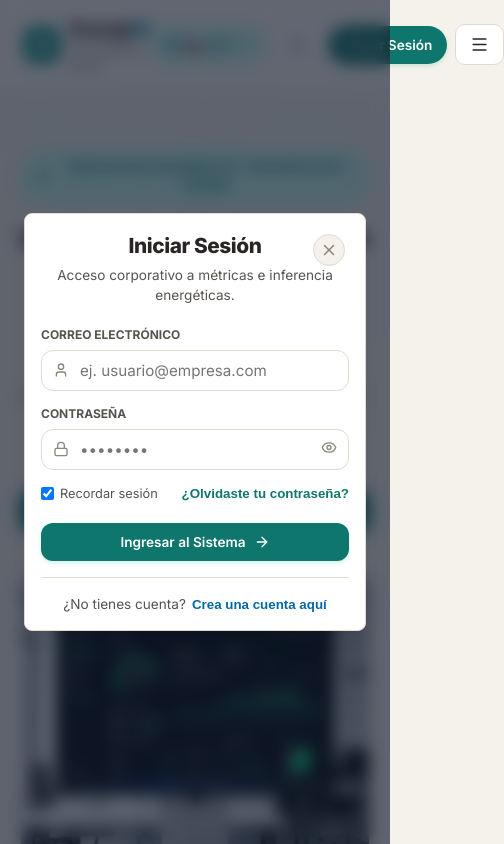
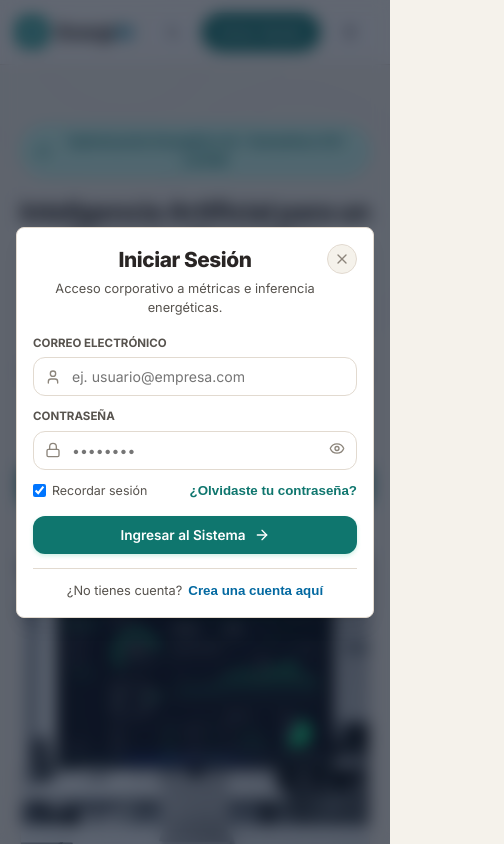
Before and after one commit to No-Country-simulation/G9-LATAM-TEAM-60, a React (Vite) app in the folder Frontend/: page / in a window 390 px wide. Both pictures are taken after a click on the button "Iniciar Sesión". Shown: the top 844 px of the page, 504 px wide, since content can reach past the window. Built offline with nearby package versions, Linux system fonts and the light colour scheme.

Commit message:
fix: resolve mobile header overflow, eliminate duplicate country badge text, and make AuthModal fully responsive to all screen resolutions

```diff
--- a/Frontend/src/components/AuthModal.tsx
+++ b/Frontend/src/components/AuthModal.tsx
@@ -47,64 +47,74 @@ export const AuthModal: React.FC<AuthModalProps> = ({ isOpen, onClose }) => {
   return (
     <div style={{
       position: 'fixed',
-      top: 0, left: 0, right: 0, bottom: 0,
+      inset: 0,
       background: 'rgba(15, 23, 42, 0.65)',
       backdropFilter: 'blur(8px)',
+      WebkitBackdropFilter: 'blur(8px)',
       zIndex: 100,
       display: 'flex',
       alignItems: 'center',
       justifyContent: 'center',
-      padding: '24px'
+      padding: '16px',
+      overflowY: 'auto'
     }}>
-      <div className="saas-card animate-fade-in" style={{
-        maxWidth: '460px',
-        width: '100%',
-        padding: '32px',
-        position: 'relative',
-        boxShadow: 'var(--shadow-lg)',
-        background: 'var(--bg-surface)'
-      }}>
+      <div
+        className="saas-card animate-fade-in"
+        style={{
+          maxWidth: '440px',
+          width: '100%',
+          maxHeight: '90vh',
+          overflowY: 'auto',
+          padding: '28px 24px',
+          position: 'relative',
+          boxShadow: 'var(--shadow-lg)',
+          background: 'var(--bg-elevated)',
+          borderRadius: '20px',
+          border: '1px solid var(--border-color)'
+        }}
+      >
         <button
           onClick={onClose}
           style={{
             position: 'absolute',
-            top: '20px',
-            right: '20px',
+            top: '16px',
+            right: '16px',
             background: 'var(--bg-primary)',
             border: '1px solid var(--border-color)',
             color: 'var(--text-muted)',
-            width: '32px',
-            height: '32px',
+            width: '30px',
+            height: '30px',
             borderRadius: '50%',
             display: 'flex',
             alignItems: 'center',
             justifyContent: 'center',
-            cursor: 'pointer'
+            cursor: 'pointer',
+            zIndex: 10
           }}
+          title="Cerrar"
         >
-          <X size={18} />
+          <X size={16} />
         </button>
 
-
-        <div style={{ textAlign: 'center', marginBottom: '20px' }}>
-          <h2 style={{ fontSize: '1.6rem', fontWeight: 800 }}>
+        <div style={{ textAlign: 'center', marginBottom: '18px', paddingRight: '20px' }}>
+          <h2 style={{ fontSize: '1.4rem', fontWeight: 800 }}>
             {isRegister ? 'Crear Cuenta EnergiAI' : 'Iniciar Sesión'}
           </h2>
-          <p style={{ color: 'var(--text-secondary)', fontSize: '0.85rem', marginTop: '4px' }}>
+          <p style={{ color: 'var(--text-secondary)', fontSize: '0.8rem', marginTop: '4px' }}>
             Acceso corporativo a métricas e inferencia energéticas.
           </p>
         </div>
 
         {error && (
-          <div style={{ background: 'var(--badge-error-bg)', border: '1px solid var(--badge-error-border)', padding: '10px 14px', borderRadius: '10px', color: 'var(--badge-error-text)', fontSize: '0.85rem', marginBottom: '16px', display: 'flex', alignItems: 'center', gap: '8px' }}>
-            <AlertCircle size={16} /> {error}
+          <div style={{ background: 'var(--badge-error-bg)', border: '1px solid var(--badge-error-border)', padding: '10px 12px', borderRadius: '10px', color: 'var(--badge-error-text)', fontSize: '0.8rem', marginBottom: '14px', display: 'flex', alignItems: 'center', gap: '8px' }}>
+            <AlertCircle size={15} style={{ flexShrink: 0 }} /> <span>{error}</span>
           </div>
         )}
 
-        <form onSubmit={handleSubmit} style={{ display: 'flex', flexDirection: 'column', gap: '14px' }}>
+        <form onSubmit={handleSubmit} style={{ display: 'flex', flexDirection: 'column', gap: '12px' }}>
           {isRegister && (
             <div>
-              <label style={{ display: 'block', fontSize: '0.75rem', fontWeight: 700, color: 'var(--text-secondary)', textTransform: 'uppercase', marginBottom: '6px' }}>
+              <label style={{ display: 'block', fontSize: '0.72rem', fontWeight: 700, color: 'var(--text-secondary)', textTransform: 'uppercase', marginBottom: '5px' }}>
                 Nombre Completo
               </label>
               <div style={{ position: 'relative' }}>
@@ -116,14 +126,14 @@ export const AuthModal: React.FC<AuthModalProps> = ({ isOpen, onClose }) => {
                   value={nombre}
                   onChange={(e) => setNombre(e.target.value)}
                   className="saas-input"
-                  style={{ paddingLeft: '38px' }}
+                  style={{ paddingLeft: '38px', width: '100%', fontSize: '0.88rem' }}
                 />
               </div>
             </div>
           )}
 
           <div>
-            <label style={{ display: 'block', fontSize: '0.75rem', fontWeight: 700, color: 'var(--text-secondary)', textTransform: 'uppercase', marginBottom: '6px' }}>
+            <label style={{ display: 'block', fontSize: '0.72rem', fontWeight: 700, color: 'var(--text-secondary)', textTransform: 'uppercase', marginBottom: '5px' }}>
               Correo Electrónico
             </label>
             <div style={{ position: 'relative' }}>
@@ -135,13 +145,13 @@ export const AuthModal: React.FC<AuthModalProps> = ({ isOpen, onClose }) => {
                 value={username}
                 onChange={(e) => setUsername(e.target.value)}
                 className="saas-input"
-                style={{ paddingLeft: '38px' }}
+                style={{ paddingLeft: '38px', width: '100%', fontSize: '0.88rem' }}
               />
             </div>
           </div>
 
           <div>
-            <label style={{ display: 'block', fontSize: '0.75rem', fontWeight: 700, color: 'var(--text-secondary)', textTransform: 'uppercase', marginBottom: '6px' }}>
+            <label style={{ display: 'block', fontSize: '0.72rem', fontWeight: 700, color: 'var(--text-secondary)', textTransform: 'uppercase', marginBottom: '5px' }}>
               Contraseña
             </label>
             <div style={{ position: 'relative' }}>
@@ -153,7 +163,7 @@ export const AuthModal: React.FC<AuthModalProps> = ({ isOpen, onClose }) => {
                 value={pass}
                 onChange={(e) => setPass(e.target.value)}
                 className="saas-input"
-                style={{ paddingLeft: '38px', paddingRight: '38px' }}
+                style={{ paddingLeft: '38px', paddingRight: '38px', width: '100%', fontSize: '0.88rem' }}
               />
               <button
                 type="button"
@@ -166,7 +176,7 @@ export const AuthModal: React.FC<AuthModalProps> = ({ isOpen, onClose }) => {
           </div>
 
           {/* Recordar Sesión & Recuperar Contraseña */}
-          <div style={{ display: 'flex', justifyContent: 'space-between', alignItems: 'center', fontSize: '0.8rem', color: 'var(--text-secondary)' }}>
+          <div style={{ display: 'flex', justifyContent: 'space-between', alignItems: 'center', fontSize: '0.78rem', color: 'var(--text-secondary)', flexWrap: 'wrap', gap: '6px' }}>
             <label style={{ display: 'flex', alignItems: 'center', gap: '6px', cursor: 'pointer' }}>
               <input type="checkbox" checked={rememberMe} onChange={(e) => setRememberMe(e.target.checked)} />
               Recordar sesión
@@ -180,13 +190,13 @@ export const AuthModal: React.FC<AuthModalProps> = ({ isOpen, onClose }) => {
             type="submit"
             disabled={loading}
             className="btn btn-primary"
-            style={{ width: '100%', padding: '12px', marginTop: '6px', fontSize: '0.95rem' }}
+            style={{ width: '100%', padding: '10px 16px', marginTop: '4px', fontSize: '0.9rem', borderRadius: '12px', display: 'flex', alignItems: 'center', justifyContent: 'center', gap: '8px' }}
           >
             {loading ? 'Procesando...' : (isRegister ? 'Registrar y Continuar' : 'Ingresar al Sistema')} <ArrowRight size={16} />
           </button>
         </form>
 
-        <div style={{ textAlign: 'center', marginTop: '16px', paddingTop: '16px', borderTop: '1px solid var(--border-color)', fontSize: '0.85rem', color: 'var(--text-secondary)' }}>
+        <div style={{ textAlign: 'center', marginTop: '14px', paddingTop: '12px', borderTop: '1px solid var(--border-color)', fontSize: '0.8rem', color: 'var(--text-secondary)' }}>
           {isRegister ? '¿Ya tienes una cuenta?' : '¿No tienes cuenta?'}
           <button
             type="button"
--- a/Frontend/src/components/LandingPage.tsx
+++ b/Frontend/src/components/LandingPage.tsx
@@ -50,29 +50,33 @@ export const LandingPage: React.FC<LandingPageProps> = ({ onStartSimulation, onO
         top: 0,
         zIndex: 50,
         background: 'var(--bg-glass)',
-        backdropFilter: 'blur(12px)',
+        backdropFilter: 'blur(16px)',
+        WebkitBackdropFilter: 'blur(16px)',
         borderBottom: '1px solid var(--border-color)',
-        padding: '14px 24px',
+        padding: '12px 16px',
         display: 'flex',
         alignItems: 'center',
-        justifyContent: 'space-between'
+        justifyContent: 'space-between',
+        maxWidth: '100vw',
+        boxSizing: 'border-box',
+        gap: '8px'
       }}>
-        <div style={{ display: 'flex', alignItems: 'center', gap: '10px', cursor: 'pointer' }} onClick={() => window.scrollTo({ top: 0, behavior: 'smooth' })}>
-          <div style={{ background: 'var(--color-emerald-500)', padding: '8px', borderRadius: '10px', display: 'flex' }}>
-            <Zap size={20} color="#ffffff" fill="#ffffff" />
+        <div style={{ display: 'flex', alignItems: 'center', gap: '8px', cursor: 'pointer', flexShrink: 0 }} onClick={() => window.scrollTo({ top: 0, behavior: 'smooth' })}>
+          <div style={{ background: 'var(--color-emerald-500)', padding: '7px', borderRadius: '10px', display: 'flex' }}>
+            <Zap size={18} color="#ffffff" fill="#ffffff" />
           </div>
           <div>
-            <span style={{ fontSize: '1.25rem', fontWeight: 800, letterSpacing: '-0.5px' }}>
+            <span style={{ fontSize: '1.2rem', fontWeight: 800, letterSpacing: '-0.5px', whiteSpace: 'nowrap' }}>
               Energi<span className="gradient-heading">AI</span>
             </span>
-            <span style={{ display: 'block', fontSize: '0.65rem', color: 'var(--text-muted)', fontWeight: 700, letterSpacing: '1px', textTransform: 'uppercase' }}>
+            <span className="saas-subtitle-desktop" style={{ display: 'block', fontSize: '0.62rem', color: 'var(--text-muted)', fontWeight: 700, letterSpacing: '1px', textTransform: 'uppercase' }}>
               Enterprise SaaS
             </span>
           </div>
         </div>
 
         {/* Links de Navegación Desktop */}
-        <nav className="nav-links-desktop" style={{ display: 'flex', gap: '24px', fontSize: '0.9rem', fontWeight: 500, color: 'var(--text-secondary)' }}>
+        <nav className="nav-links-desktop" style={{ display: 'flex', gap: '20px', fontSize: '0.88rem', fontWeight: 600, color: 'var(--text-secondary)' }}>
           <a href="#problema" style={{ color: 'inherit' }}>{t('landing.nav.whatIs')}</a>
           <a href="#como-funciona" style={{ color: 'inherit' }}>{t('landing.nav.howItWorks')}</a>
           <a href="#beneficios" style={{ color: 'inherit' }}>{t('landing.nav.benefits')}</a>
@@ -81,20 +85,20 @@ export const LandingPage: React.FC<LandingPageProps> = ({ onStartSimulation, onO
         </nav>
 
         {/* Acciones & Responsive Burger */}
-        <div style={{ display: 'flex', alignItems: 'center', gap: '8px', flexShrink: 0 }}>
+        <div style={{ display: 'flex', alignItems: 'center', gap: '6px', flexShrink: 0 }}>
           {/* Selector de País e Idioma Flotante */}
           <div style={{ position: 'relative' }}>
             <button
               onClick={() => setLangDropdownOpen(!langDropdownOpen)}
-              className="btn btn-secondary"
+              className="btn btn-secondary country-selector-header-btn"
               style={{
-                padding: '5px 12px',
+                padding: '5px 10px',
                 borderRadius: '20px',
                 fontSize: '0.78rem',
                 fontWeight: 700,
                 display: 'flex',
                 alignItems: 'center',
-                gap: '6px',
+                gap: '5px',
                 whiteSpace: 'nowrap',
                 color: 'var(--color-emerald-600)',
                 background: 'var(--badge-success-bg)',
@@ -104,9 +108,9 @@ export const LandingPage: React.FC<LandingPageProps> = ({ onStartSimulation, onO
               title="Cambiar País / Idioma"
             >
               <Globe size={14} color="var(--color-emerald-500)" />
-              <span className="country-fullname-desktop">{paisConfig.bandera} {paisConfig.nombre} · {paisConfig.moneda}</span>
+              <span className="country-fullname-desktop">{paisConfig.bandera} {paisConfig.nombre} ({paisConfig.moneda})</span>
               <span className="country-code-mobile" style={{ display: 'none' }}>{paisConfig.bandera} {paisConfig.moneda}</span>
-              <ChevronDown size={13} style={{ opacity: 0.7 }} />
+              <ChevronDown size={12} style={{ opacity: 0.7 }} />
             </button>
 
             {langDropdownOpen && (
@@ -114,7 +118,7 @@ export const LandingPage: React.FC<LandingPageProps> = ({ onStartSimulation, onO
                 position: 'absolute',
                 top: '120%',
                 right: 0,
-                width: '230px',
+                width: '220px',
                 zIndex: 100,
                 padding: '8px',
                 boxShadow: 'var(--shadow-lg)',
@@ -166,71 +170,43 @@ export const LandingPage: React.FC<LandingPageProps> = ({ onStartSimulation, onO
           <button
             onClick={toggleTheme}
             className="btn btn-secondary"
-            style={{ padding: '7px 9px', borderRadius: '10px', display: 'flex', alignItems: 'center', justifyContent: 'center' }}
+            style={{ padding: '6px 8px', borderRadius: '10px', display: 'flex', alignItems: 'center', justifyContent: 'center' }}
             title={`Cambiar a modo ${theme === 'light' ? 'oscuro' : 'claro'}`}
           >
-            {theme === 'light' ? <Moon size={17} color="var(--text-secondary)" /> : <Sun size={17} color="#f59e0b" />}
+            {theme === 'light' ? <Moon size={16} color="var(--text-secondary)" /> : <Sun size={16} color="#f59e0b" />}
           </button>
 
           {/* Botón Ingresar */}
-          <button onClick={onOpenAuth} className="btn btn-primary" style={{ padding: '6px 14px', fontSize: '0.8rem', whiteSpace: 'nowrap', borderRadius: '20px' }}>
-            <span className="auth-btn-text-desktop">{t('auth.login')}</span>
-            <span className="country-code-mobile" style={{ display: 'none' }}>{t('auth.login')}</span>
+          <button onClick={onOpenAuth} className="btn btn-primary" style={{ padding: '6px 12px', fontSize: '0.78rem', whiteSpace: 'nowrap', borderRadius: '20px' }}>
+            {t('auth.login')}
           </button>
 
           {/* Botón Menú Mobile Hamburger */}
           <button
             onClick={() => setMobileMenuOpen(!mobileMenuOpen)}
             className="btn btn-secondary landing-hamburger-btn"
-            style={{ padding: '7px 9px', borderRadius: '10px' }}
+            style={{ padding: '6px 8px', borderRadius: '10px' }}
             title="Menú móvil"
           >
-            {mobileMenuOpen ? <X size={19} /> : <Menu size={19} />}
+            {mobileMenuOpen ? <X size={18} /> : <Menu size={18} />}
           </button>
         </div>
       </header>
 
       {/* Menú Móvil Desplegable */}
       {mobileMenuOpen && (
-        <div className="saas-card" style={{ position: 'fixed', top: '64px', left: '16px', right: '16px', zIndex: 45, padding: '20px', display: 'flex', flexDirection: 'column', gap: '14px', boxShadow: 'var(--shadow-lg)' }}>
-          <a href="#problema" onClick={() => setMobileMenuOpen(false)} style={{ fontSize: '1rem', fontWeight: 600, color: 'var(--text-primary)' }}>{t('landing.nav.whatIs')}</a>
-          <a href="#como-funciona" onClick={() => setMobileMenuOpen(false)} style={{ fontSize: '1rem', fontWeight: 600, color: 'var(--text-primary)' }}>{t('landing.nav.howItWorks')}</a>
-          <a href="#beneficios" onClick={() => setMobileMenuOpen(false)} style={{ fontSize: '1rem', fontWeight: 600, color: 'var(--text-primary)' }}>{t('landing.nav.benefits')}</a>
-          <a href="#tecnologias" onClick={() => setMobileMenuOpen(false)} style={{ fontSize: '1rem', fontWeight: 600, color: 'var(--text-primary)' }}>{t('landing.nav.tech')}</a>
-          <a href="#faq" onClick={() => setMobileMenuOpen(false)} style={{ fontSize: '1rem', fontWeight: 600, color: 'var(--text-primary)' }}>{t('landing.nav.faq')}</a>
+        <div className="saas-card animate-fade-in" style={{ position: 'fixed', top: '58px', left: '12px', right: '12px', zIndex: 45, padding: '16px', display: 'flex', flexDirection: 'column', gap: '12px', boxShadow: 'var(--shadow-lg)', background: 'var(--bg-elevated)', borderRadius: '16px', border: '1px solid var(--border-color)' }}>
+          <a href="#problema" onClick={() => setMobileMenuOpen(false)} style={{ fontSize: '0.95rem', fontWeight: 600, color: 'var(--text-primary)', padding: '6px 0' }}>{t('landing.nav.whatIs')}</a>
+          <a href="#como-funciona" onClick={() => setMobileMenuOpen(false)} style={{ fontSize: '0.95rem', fontWeight: 600, color: 'var(--text-primary)', padding: '6px 0' }}>{t('landing.nav.howItWorks')}</a>
+          <a href="#beneficios" onClick={() => setMobileMenuOpen(false)} style={{ fontSize: '0.95rem', fontWeight: 600, color: 'var(--text-primary)', padding: '6px 0' }}>{t('landing.nav.benefits')}</a>
+          <a href="#tecnologias" onClick={() => setMobileMenuOpen(false)} style={{ fontSize: '0.95rem', fontWeight: 600, color: 'var(--text-primary)', padding: '6px 0' }}>{t('landing.nav.tech')}</a>
+          <a href="#faq" onClick={() => setMobileMenuOpen(false)} style={{ fontSize: '0.95rem', fontWeight: 600, color: 'var(--text-primary)', padding: '6px 0' }}>{t('landing.nav.faq')}</a>
 
-          <div style={{ borderTop: '1px solid var(--border-color)', paddingTop: '14px' }}>
-            <div style={{ fontSize: '0.75rem', fontWeight: 700, color: 'var(--text-muted)', textTransform: 'uppercase', marginBottom: '8px' }}>
-              {t('country.select')}
-            </div>
-            <div style={{ display: 'grid', gridTemplateColumns: '1fr 1fr', gap: '8px' }}>
-              {Object.values(ENERGIA_POR_PAIS).map((c) => (
-                <button
-                  key={c.codigo}
-                  onClick={() => {
-                    setPais(c.codigo);
-                    setMobileMenuOpen(false);
-                  }}
-                  style={{
-                    padding: '8px 10px',
-                    borderRadius: '8px',
-                    border: '1px solid var(--border-color)',
-                    background: pais === c.codigo ? 'var(--badge-success-bg)' : 'var(--bg-surface)',
-                    color: pais === c.codigo ? 'var(--color-emerald-600)' : 'var(--text-primary)',
-                    fontWeight: pais === c.codigo ? 700 : 500,
-                    fontSize: '0.8rem',
-                    cursor: 'pointer',
-                    display: 'flex',
-                    alignItems: 'center',
-                    justifyContent: 'center',
-                    gap: '6px'
-                  }}
-                >
-                  <span>{c.bandera}</span>
-                  <span>{c.nombre}</span>
-                </button>
-              ))}
-            </div>
+          <div style={{ borderTop: '1px solid var(--border-color)', paddingTop: '12px', display: 'flex', justifyContent: 'space-between', alignItems: 'center' }}>
+            <span style={{ fontSize: '0.8rem', fontWeight: 600, color: 'var(--text-secondary)' }}>País: <strong>{paisConfig.bandera} {paisConfig.nombre} ({paisConfig.moneda})</strong></span>
+            <button onClick={onOpenAuth} className="btn btn-primary" style={{ padding: '6px 14px', fontSize: '0.8rem', borderRadius: '20px' }}>
+              {t('auth.login')}
+            </button>
           </div>
         </div>
       )}
--- a/Frontend/src/components/Navbar.tsx
+++ b/Frontend/src/components/Navbar.tsx
@@ -99,7 +99,7 @@ export const Navbar: React.FC<NavbarProps> = ({ activeTab, onOpenAuth, onGoLandi
         <div ref={countryDropdownRef} style={{ position: 'relative' }}>
           <button
             onClick={() => setCountryDropdownOpen(!countryDropdownOpen)}
-            className="btn btn-secondary"
+            className="btn btn-secondary country-selector-header-btn"
             style={{
               padding: '5px 12px',
               borderRadius: '20px',
```
Also changed, not shown: Frontend/src/index.css (+9 -0 lines).
